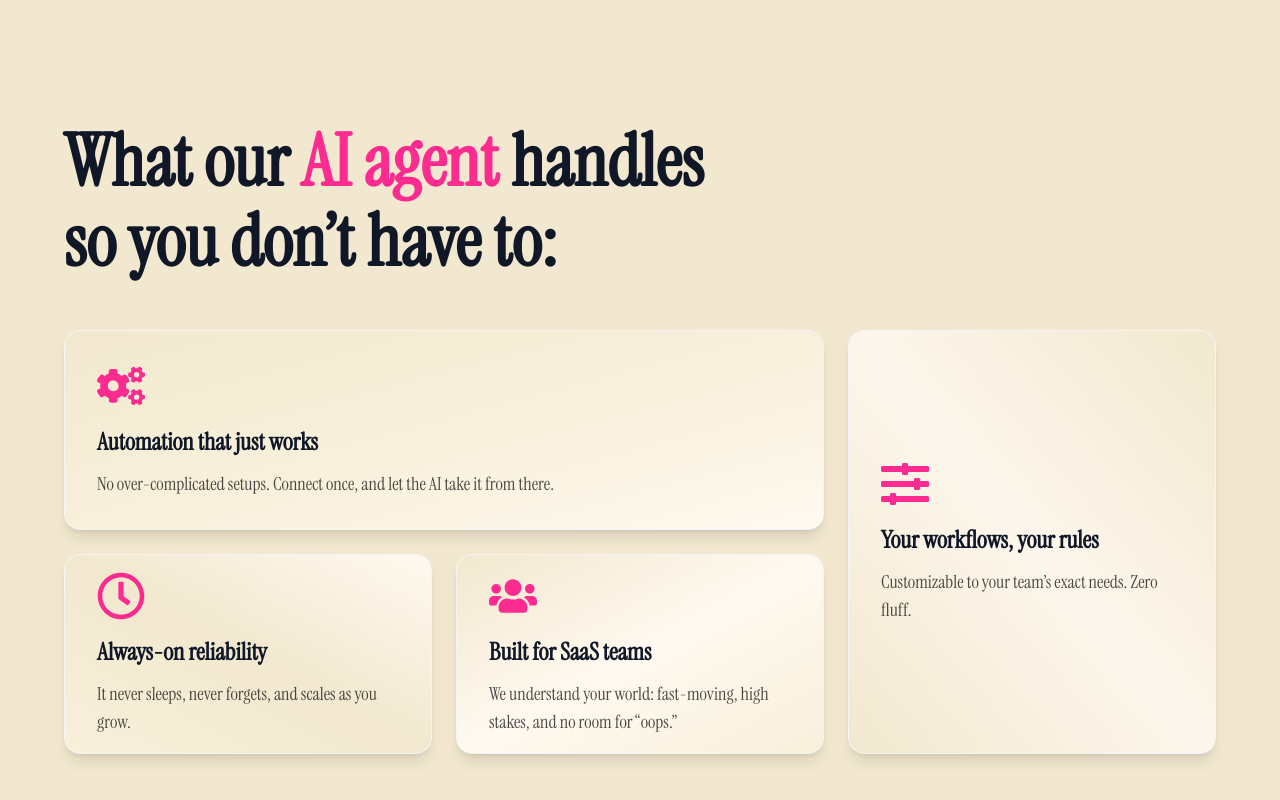
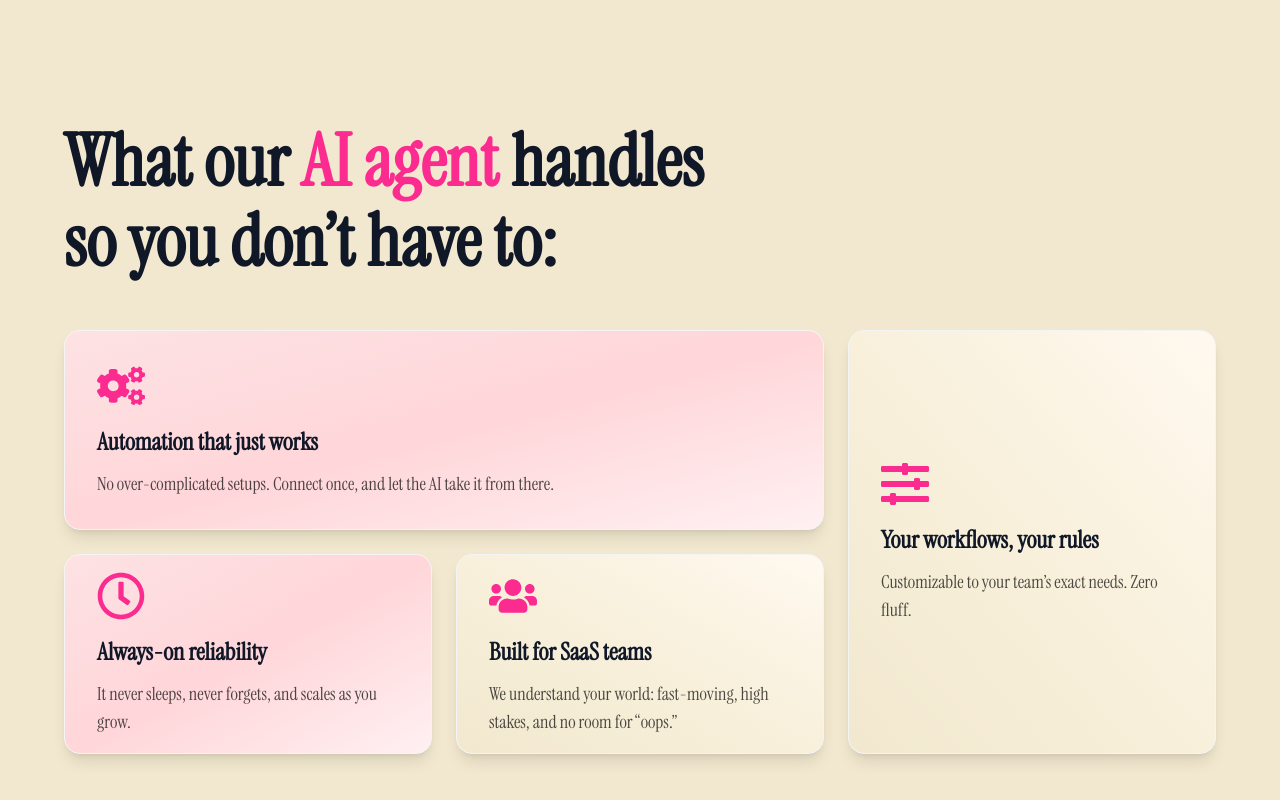
Before and after one commit to FahadBinQaiser/Parallax, a React (Vite) app: page / in a window 1280 px wide. Shown: the part 2621-3421 px from the top of the page. Built offline with nearby package versions, Linux system fonts and the light colour scheme.

Commit message:
Adjusting gradient

```diff
--- a/src/components/UI_Components/Gradient.jsx
+++ b/src/components/UI_Components/Gradient.jsx
@@ -1,13 +1,20 @@
 import React from "react";
 
-const gradients = [
-  "bg-gradient-to-br from-[#f2e8cf] via-[#f8f0db] to-[#fff9f0]",
-  "bg-gradient-to-tr from-[#f2e8cf] via-[#fdf6ec] to-[#f2e8cf]",
-  "bg-gradient-to-bl from-[#fff9f0] via-[#f2e8cf] to-[#f8f0db]",
-  "bg-gradient-to-tl from-[#f8f0db] via-[#fff9f0] to-[#f2e8cf]",
-];
+const gradients = {
+  highlight: "bg-gradient-to-br from-[#fde2e4] via-[#ffd6d9] to-[#fff0f2]",
+  normal: "bg-gradient-to-tr from-[#f2e8cf] via-[#f8f0db] to-[#fff9f0]", // subtle beige
+};
 
 export default function Gradient({ index = 0, children, className = "" }) {
-  const gradient = gradients[index % gradients.length];
-  return <div className={`${gradient} ${className}`}>{children}</div>;
+  const isHighlight = index === 0 || index === 2;
+
+  return (
+    <div
+      className={`${
+        isHighlight ? gradients.highlight : gradients.normal
+      } ${className}`}
+    >
+      {children}
+    </div>
+  );
 }
```
